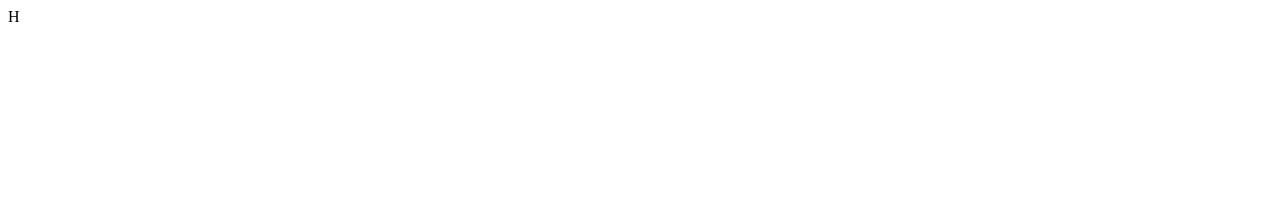
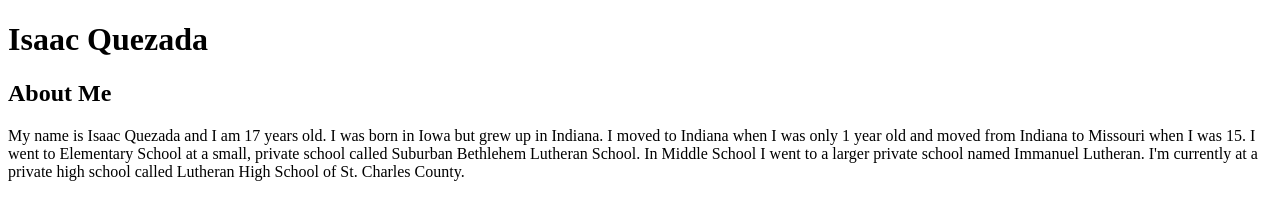
Before and after one commit to IQuezada56/portfolio, a plain HTML site: page index.html in a window 1280 px wide. Drawn offline with Linux system fonts and the light colour scheme.

Commit message:
worked on biography

```diff
--- a/index.html
+++ b/index.html
@@ -4,6 +4,16 @@
         <title>Isaac Josiah Quezada</title>
     </head>
     <body>
-        H
+        <h1>Isaac Quezada</h1>
+        <h2>About Me</h2>
+        <p>
+            My name is Isaac Quezada and I am 17 years old. I was born in
+            Iowa but grew up in Indiana. I moved to Indiana when I was only 1 year old
+            and moved from Indiana to Missouri when I was 15. I went to
+            Elementary School at a small, private school called Suburban Bethlehem
+            Lutheran School. In Middle School I went to a larger private school named
+            Immanuel Lutheran. I'm currently at a private high school called Lutheran
+            High School of St. Charles County.
+        </p>
     </body>
 </html>
```
